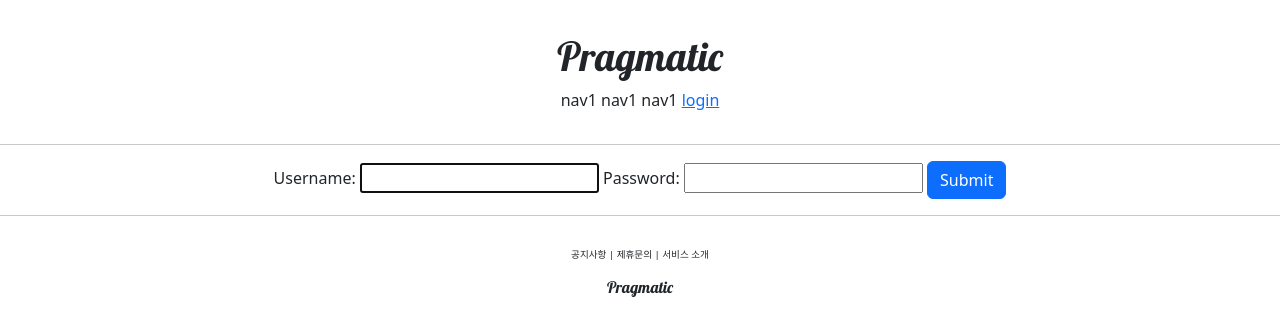
After one commit to gitIt-sehyeon/pragmatic_django, a Django app: page /account/login/ in a window 1280 px wide. The commit adds this page. Shown: the top 336 px of the page. Run offline with Django 4.2, Linux system fonts and the light colour scheme; some web fonts are replaced.

Commit message:
django course 22 commit

```diff
--- /dev/null
+++ b/accountapp/templates/accountapp/login.html
@@ -0,0 +1,18 @@
+{% extends 'base.html' %}
+
+{% block content %}
+
+  <div style="text-align: center">
+    <div>
+      <h4></h4>
+    </div>
+    <div>
+      <form action="" method="post">
+        {% csrf_token %}
+        {{ form }}
+        <input type="submit" class="btn btn-primary">
+      </form>
+    </div>
+  </div>
+
+{% endblock %}
--- a/accountapp/urls.py
+++ b/accountapp/urls.py
@@ -1,3 +1,4 @@
+from django.contrib.auth.views import LogoutView, LoginView
 from django.urls import path
 
 from accountapp.views import hello_world, AccountCreateView
@@ -7,5 +8,8 @@ app_name = "accountapp"
 urlpatterns = [
     path('hello_world/', hello_world, name='hello_world'),
 
+    path('login/', LoginView.as_view(template_name='accountapp/login.html'), name='login'),
+    path('logout/', LogoutView.as_view(), name='logout'),
+
     path('create/', AccountCreateView.as_view(), name='create'),
 ]
--- a/pragmatic/settings.py
+++ b/pragmatic/settings.py
@@ -14,6 +14,9 @@ from pathlib import Path
 
 import environ
 import os
+
+from django.conf.global_settings import LOGIN_REDIRECT_URL
+from django.urls import reverse_lazy
 
 env = environ.Env(
     # set casting, default value
@@ -138,3 +141,6 @@ STATICFILES_DIRS = [
 # https://docs.djangoproject.com/en/4.2/ref/settings/#default-auto-field
 
 DEFAULT_AUTO_FIELD = 'django.db.models.BigAutoField'
+
+LOGIN_REDIRECT_URL = reverse_lazy('accountapp:hello_world')
+LOGOUT_REDIRECT_URL = reverse_lazy('accountapp:login')
--- a/templates/header.html
+++ b/templates/header.html
@@ -6,6 +6,14 @@
         <span>nav1</span>
         <span>nav1</span>
         <span>nav1</span>
-        <span>nav1</span>
+        {% if not user.is_authenticated %}
+        <a href="{% url 'accountapp:login' %}?next={{ request.path }}">
+            <span>login</span>
+        </a>
+        {% else %}
+        <a href="{% url 'accountapp:logout' %}?next={{ request.path }}">
+            <span>logout</span>
+        </a>
+        {% endif %}
     </div>
 </div>
```
